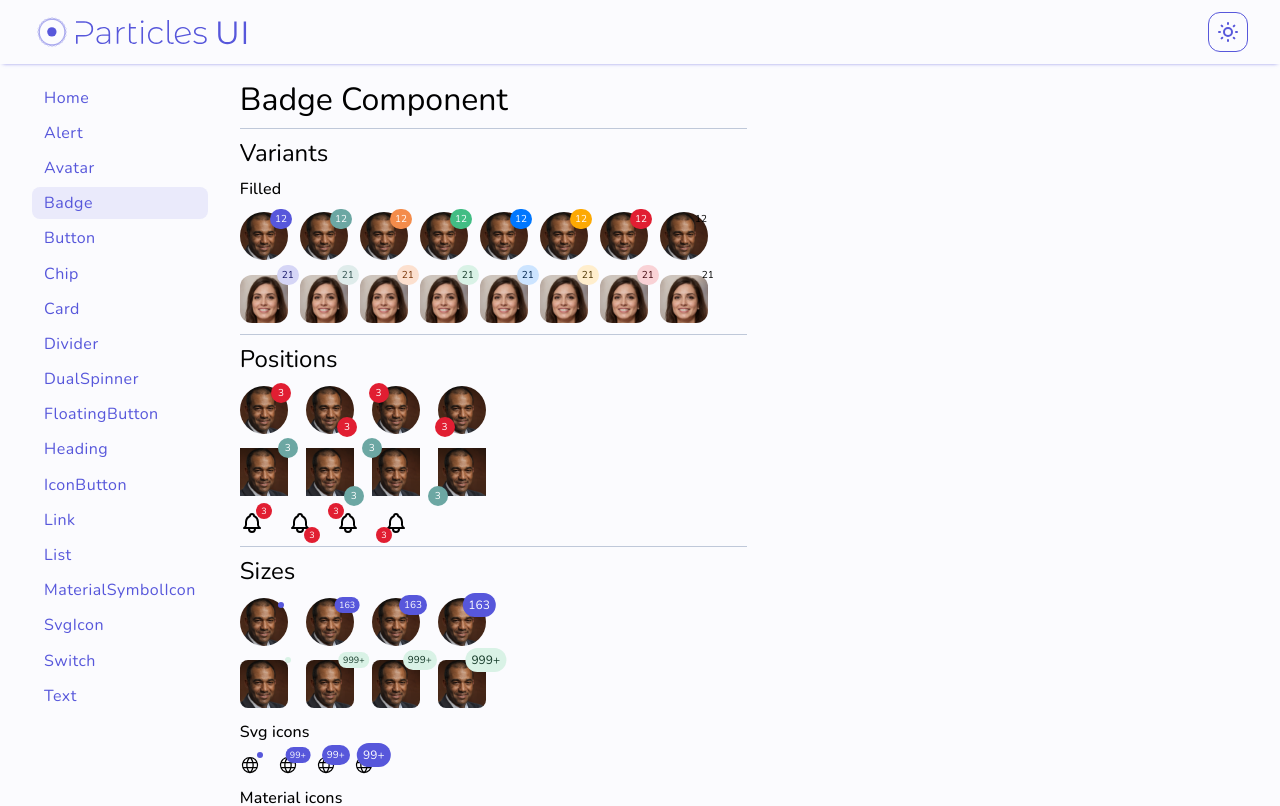
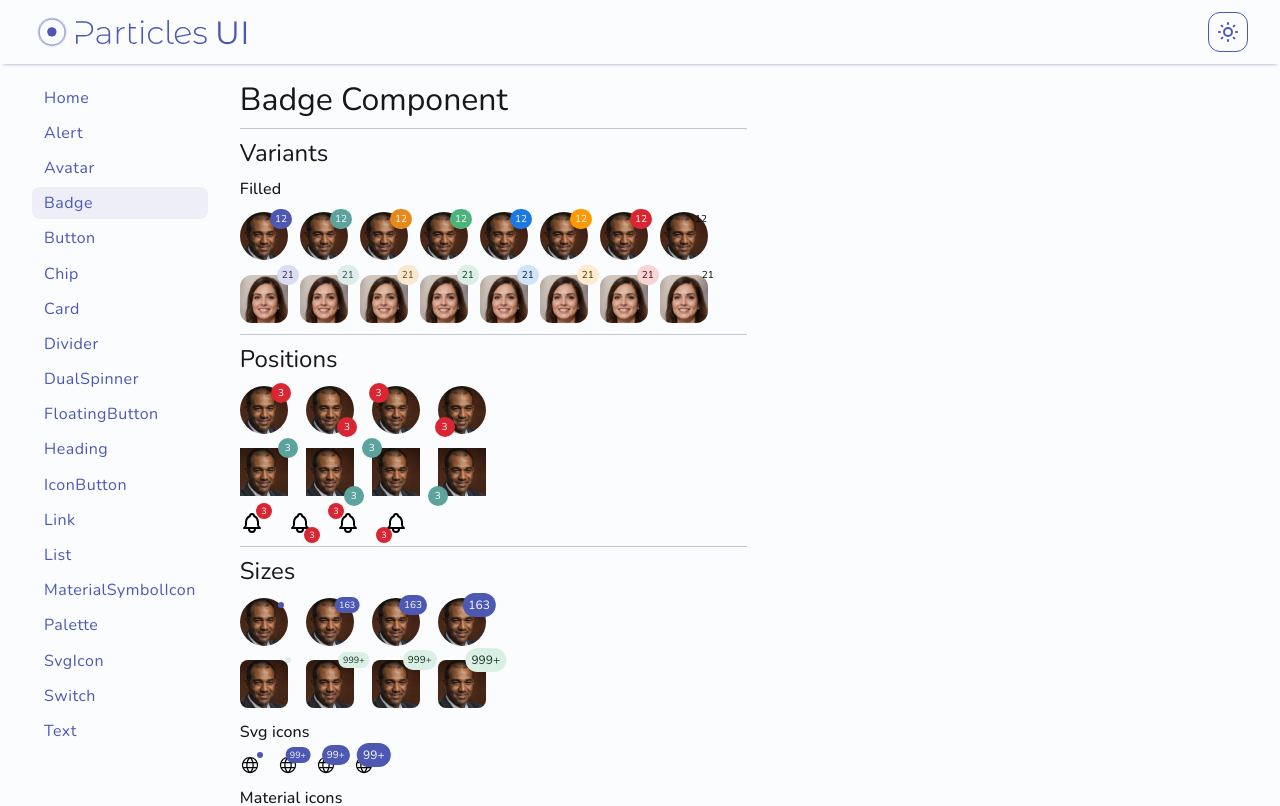
Before and after one commit to Linkerin/particles-ui, a Next.js app: page /docs/components/badge in a window 1280 px wide. Shown: the top 806 px of the page. Built offline with nearby package versions, Linux system fonts and the light colour scheme.

Commit message:
UPD: color pallete

```diff
--- a/app/_components/Heading/Heading.tsx
+++ b/app/_components/Heading/Heading.tsx
@@ -33,7 +33,7 @@ const Heading = forwardRef<HTMLHeadingElement, HeadingProps>(function Heading(
     className,
     style,
     as = 'h2',
-    color = 'inherit',
+    color = 'on-background',
     truncate = false,
     variant = as !== 'span' ? as : 'subtitle-md',
     ...props
--- a/app/_components/Text/Text.tsx
+++ b/app/_components/Text/Text.tsx
@@ -44,7 +44,7 @@ const Text = forwardRef<HTMLElement, TextProps>(function Text(
     className,
     style,
     as = 'p',
-    color = 'inherit',
+    color = 'on-background',
     size = 'md',
     truncate = false,
     variant = 'body',
--- a/app/interface/Nav/Nav.tsx
+++ b/app/interface/Nav/Nav.tsx
@@ -25,6 +25,7 @@ const components = [
   { name: 'Link', link: 'link' },
   { name: 'List', link: 'list' },
   { name: 'MaterialSymbolIcon', link: 'material-symbol-icon' },
+  { name: 'Palette', link: 'palette' },
   { name: 'SvgIcon', link: 'svg-icon' },
   { name: 'Switch', link: 'switch' },
   { name: 'Text', link: 'text' }
--- a/app/interface/Pages/ButtonDocsPage.tsx
+++ b/app/interface/Pages/ButtonDocsPage.tsx
@@ -472,7 +472,7 @@ function ButtonDocsPage() {
         </Button>
       </DemoContainer>
       <Heading as="h3" variant="subtitle-md">
-        Dense padding: 0.5625rem 1.714286em;
+        Dense
       </Heading>
       <DemoContainer>
         <Button size="xs" color="tertiary" dense>
--- /dev/null
+++ b/app/interface/Pages/PaletteDocsPage.module.scss
@@ -0,0 +1,108 @@
+@use '../../styles/particles-ui/variables' as var;
+
+.container {
+  display: flex;
+  flex-direction: column;
+  align-items: center;
+  flex-wrap: wrap;
+}
+
+.palette-container {
+  display: flex;
+  text-align: center;
+  gap: var(--pui-gap-sm);
+}
+
+.color {
+  display: flex;
+  align-items: center;
+  justify-content: center;
+  border-radius: var(--pui-radius-sm);
+  color: var(--pui-outline);
+  font-size: 0.8rem;
+  margin-bottom: 0.125rem;
+  height: 2.25rem;
+  width: 6rem;
+}
+
+@each $key, $value in var.$primary-palette {
+  .#{$key} {
+    background-color: $value;
+  }
+}
+@each $key, $value in var.$secondary-palette {
+  .#{$key} {
+    background-color: $value;
+  }
+}
+@each $key, $value in var.$tertiary-palette {
+  .#{$key} {
+    background-color: $value;
+  }
+}
+@each $key, $value in var.$neutral-palette {
+  .#{$key} {
+    background-color: $value;
+  }
+}
+@each $key, $value in var.$info-palette {
+  .#{$key} {
+    background-color: $value;
+  }
+}
+@each $key, $value in var.$success-palette {
+  .#{$key} {
+    background-color: $value;
+  }
+}
+@each $key, $value in var.$warning-palette {
+  .#{$key} {
+    background-color: $value;
+  }
+}
+@each $key, $value in var.$error-palette {
+  .#{$key} {
+    background-color: $value;
+  }
+}
+
+@each $key, $value in var.$primary-palette-dark {
+  .#{$key}-dark {
+    background-color: $value;
+  }
+}
+@each $key, $value in var.$secondary-palette-dark {
+  .#{$key}-dark {
+    background-color: $value;
+  }
+}
+@each $key, $value in var.$tertiary-palette-dark {
+  .#{$key}-dark {
+    background-color: $value;
+  }
+}
+@each $key, $value in var.$neutral-palette-dark {
+  .#{$key}-dark {
+    background-color: $value;
+  }
+}
+@each $key, $value in var.$info-palette-dark {
+  .#{$key}-dark {
+    background-color: $value;
+  }
+}
+@each $key, $value in var.$success-palette-dark {
+  .#{$key}-dark {
+    background-color: $value;
+  }
+}
+@each $key, $value in var.$warning-palette-dark {
+  .#{$key}-dark {
+    background-color: $value;
+  }
+}
+@each $key, $value in var.$error-palette-dark {
+  .#{$key}-dark {
+    background-color: $value;
+  }
+}
--- /dev/null
+++ b/app/interface/Pages/PaletteDocsPage.tsx
@@ -0,0 +1,72 @@
+import classNames from 'classnames';
+
+import Heading from '@/app/_components/Heading/Heading';
+
+import styles from './PaletteDocsPage.module.scss';
+import { PuiColorNames } from '@/app/_lib/types';
+
+const colors: Array<Exclude<PuiColorNames, 'uncolored'> | 'neutral'> = [
+  'primary',
+  'secondary',
+  'tertiary',
+  'neutral',
+  'info',
+  'success',
+  'warning',
+  'error'
+];
+
+const tones = [
+  0, 5, 10, 12, 15, 20, 25, 30, 35, 40, 50, 60, 70, 80, 90, 92, 95, 97, 99, 100
+];
+
+function PaletteDocsPage() {
+  return (
+    <section className={styles.container}>
+      <Heading as="h1" variant="h4">
+        Pallete
+      </Heading>
+      <Heading variant="h6">Light mode colors</Heading>
+      <section className={styles['palette-container']}>
+        {colors.map(color => (
+          <section key={color}>
+            {tones.map(tone => (
+              <div
+                key={`${color}-${tone}`}
+                className={classNames(styles.color, styles[`${color}-${tone}`])}
+              >
+                {tone}
+              </div>
+            ))}
+            <Heading as="h3" variant="subtitle-md">
+              {color}
+            </Heading>
+          </section>
+        ))}
+      </section>
+      <Heading variant="h6">Dark mode colors</Heading>
+      <section className={styles['palette-container']}>
+        {colors.map(color => (
+          <section key={color}>
+            {tones.map(tone => (
+              <div
+                key={`${color}-${tone}-dark`}
+                className={classNames(
+                  styles.color,
+                  styles[`${color}-${tone}-dark`]
+                )}
+              >
+                {tone}
+              </div>
+            ))}
+            <Heading as="h3" variant="subtitle-md">
+              {`${color}-dark`}
+            </Heading>
+          </section>
+        ))}
+      </section>
+    </section>
+  );
+}
+
+export default PaletteDocsPage;
--- a/app/styles/particles-ui/_colors.scss
+++ b/app/styles/particles-ui/_colors.scss
@@ -2,23 +2,23 @@
 
 @use 'functions' as func;
 
-$primary: #5757db !default;
-$primary-dark: $primary !default;
-$secondary: #6ca7a3 !default;
-$secondary-dark: $secondary !default;
-$tertiary: #f48c4b !default;
-$tertiary-dark: $tertiary !default;
+$primary: #5e68ba !default;
+$primary-dark: func.desaturate($primary) !default;
+$secondary: #69aba5 !default;
+$secondary-dark: func.desaturate($secondary) !default;
+$tertiary: #eca855 !default;
+$tertiary-dark: func.desaturate($tertiary) !default;
 
-$neutral: #1a202c !default;
-$neutral-dark: $neutral !default;
-$error: #e74b5b !default;
-$error-dark: $error !default;
-$success: #42bd84 !default;
-$success-dark: $success !default;
-$warning: #fdba35 !default;
-$warning-dark: $warning !default;
-$info: #3392ff !default;
-$info-dark: $info !default;
+$neutral: func.generate-neutral($primary) !default;
+$neutral-dark: func.desaturate($neutral) !default;
+$error: #e0525b !default;
+$error-dark: func.desaturate($error) !default;
+$success: #4db37e !default;
+$success-dark: func.desaturate($success) !default;
+$warning: #fdad35 !default;
+$warning-dark: func.desaturate($warning) !default;
+$info: #4994e9 !default;
+$info-dark: func.desaturate($info) !default;
 
 $primary-palette: func.generate-palette($primary, 'primary');
 $primary-palette-dark: func.generate-palette($primary-dark, 'primary');
@@ -42,31 +42,44 @@ $-color-scheme: (
   'light': (
     'black': #000000,
     'white': #ffffff,
-    'primary': $primary,
+    'primary-base': $primary,
+    'primary': map.get($primary-palette, 'primary-50'),
     'primary-darker': map.get($primary-palette, 'primary-40'),
     'primary-container': map.get($primary-palette, 'primary-90'),
     'primary-container-low': map.get($primary-palette, 'primary-95'),
     'on-primary':
-      func.on-color($primary, $primary-palette, 'primary-99', 'primary-20'),
+      func.on-color(
+        map.get($primary-palette, 'primary-50'),
+        $primary-palette,
+        'primary-99',
+        'primary-20'
+      ),
     'on-primary-container': map.get($primary-palette, 'primary-25'),
-    'secondary': $secondary,
+    'secondary-base': $secondary,
+    'secondary': map.get($secondary-palette, 'secondary-50'),
     'secondary-darker': map.get($secondary-palette, 'secondary-40'),
     'secondary-container': map.get($secondary-palette, 'secondary-90'),
     'secondary-container-low': map.get($secondary-palette, 'secondary-95'),
     'on-secondary':
       func.on-color(
-        $secondary,
+        map.get($secondary-palette, 'secondary-50'),
         $secondary-palette,
         'secondary-99',
         'secondary-20'
       ),
     'on-secondary-container': map.get($secondary-palette, 'secondary-25'),
-    'tertiary': $tertiary,
+    'tertiary-base': $tertiary,
+    'tertiary': map.get($tertiary-palette, 'tertiary-50'),
     'tertiary-darker': map.get($tertiary-palette, 'tertiary-40'),
     'tertiary-container': map.get($tertiary-palette, 'tertiary-90'),
     'tertiary-container-low': map.get($tertiary-palette, 'tertiary-95'),
     'on-tertiary':
-      func.on-color($tertiary, $tertiary-palette, 'tertiary-99', 'tertiary-20'),
+      func.on-color(
+        map.get($tertiary-palette, 'tertiary-50'),
+        $tertiary-palette,
+        'tertiary-99',
+        'tertiary-20'
+      ),
     'on-tertiary-container': map.get($tertiary-palette, 'tertiary-25'),
     'background': map.get($primary-palette, 'primary-99'),
     'background-container-lowest': map.get($neutral-palette, 'neutral-100'),
@@ -79,24 +92,28 @@ $-color-scheme: (
     'on-background-variant': map.get($neutral-palette, 'neutral-30'),
     'outline': map.get($neutral-palette, 'neutral-50'),
     'outline-variant': map.get($neutral-palette, 'neutral-80'),
+    'error-base': $error,
     'error': map.get($error-palette, 'error-50'),
     'error-darker': map.get($error-palette, 'error-40'),
     'error-container': map.get($error-palette, 'error-90'),
     'error-container-low': map.get($error-palette, 'error-95'),
     'on-error': map.get($error-palette, 'error-99'),
     'on-error-container': map.get($error-palette, 'error-15'),
+    'success-base': $success,
     'success': map.get($success-palette, 'success-50'),
     'success-darker': map.get($success-palette, 'success-40'),
     'success-container': map.get($success-palette, 'success-90'),
     'success-container-low': map.get($success-palette, 'success-95'),
     'on-success': map.get($success-palette, 'success-99'),
     'on-success-container': map.get($success-palette, 'success-15'),
+    'warning-base': $warning,
     'warning': map.get($warning-palette, 'warning-50'),
     'warning-darker': map.get($warning-palette, 'warning-40'),
     'warning-container': map.get($warning-palette, 'warning-90'),
     'warning-container-low': map.get($warning-palette, 'warning-95'),
     'on-warning': map.get($warning-palette, 'warning-99'),
     'on-warning-container': map.get($warning-palette, 'warning-15'),
+    'info-base': $info,
     'info': map.get($info-palette, 'info-50'),
     'info-darker': map.get($info-palette, 'info-40'),
     'info-container': map.get($info-palette, 'info-90'),
@@ -107,24 +124,27 @@ $-color-scheme: (
   'dark': (
     'black': #000000,
     'white': #ffffff,
-    'primary': map.get($primary-palette-dark, 'primary-80'),
-    'primary-darker': map.get($primary-palette-dark, 'primary-70'),
-    'primary-container': map.get($primary-palette-dark, 'primary-30'),
-    'primary-container-low': map.get($primary-palette-dark, 'primary-20'),
-    'on-primary': map.get($primary-palette-dark, 'primary-20'),
-    'on-primary-container': map.get($primary-palette-dark, 'primary-80'),
-    'secondary': map.get($secondary-palette-dark, 'secondary-80'),
-    'secondary-darker': map.get($secondary-palette-dark, 'secondary-70'),
-    'secondary-container': map.get($secondary-palette-dark, 'secondary-30'),
-    'secondary-container-low': map.get($secondary-palette-dark, 'secondary-20'),
-    'on-secondary': map.get($secondary-palette-dark, 'secondary-20'),
-    'on-secondary-container': map.get($secondary-palette-dark, 'secondary-80'),
-    'tertiary': map.get($tertiary-palette-dark, 'tertiary-80'),
-    'tertiary-darker': map.get($tertiary-palette-dark, 'tertiary-70'),
-    'tertiary-container': map.get($tertiary-palette-dark, 'tertiary-30'),
-    'tertiary-container-low': map.get($tertiary-palette-dark, 'tertiary-20'),
-    'on-tertiary': map.get($tertiary-palette-dark, 'tertiary-20'),
-    'on-tertiary-container': map.get($tertiary-palette-dark, 'tertiary-80'),
+    'primary-base': $primary-dark,
+    'primary': map.get($primary-palette-dark, 'primary-70'),
+    'primary-darker': map.get($primary-palette-dark, 'primary-60'),
+    'primary-container': map.get($primary-palette-dark, 'primary-35'),
+    'primary-container-low': map.get($primary-palette-dark, 'primary-25'),
+    'on-primary': map.get($primary-palette-dark, 'primary-15'),
+    'on-primary-container': map.get($primary-palette-dark, 'primary-90'),
+    'secondary-base': $secondary-dark,
+    'secondary': map.get($secondary-palette-dark, 'secondary-70'),
+    'secondary-darker': map.get($secondary-palette-dark, 'secondary-60'),
+    'secondary-container': map.get($secondary-palette-dark, 'secondary-35'),
+    'secondary-container-low': map.get($secondary-palette-dark, 'secondary-25'),
+    'on-secondary': map.get($secondary-palette-dark, 'secondary-15'),
+    'on-secondary-container': map.get($secondary-palette-dark, 'secondary-90'),
+    'tertiary-base': $tertiary-dark,
+    'tertiary': map.get($tertiary-palette-dark, 'tertiary-70'),
+    'tertiary-darker': map.get($tertiary-palette-dark, 'tertiary-60'),
+    'tertiary-container': map.get($tertiary-palette-dark, 'tertiary-35'),
+    'tertiary-container-low': map.get($tertiary-palette-dark, 'tertiary-25'),
+    'on-tertiary': map.get($tertiary-palette-dark, 'tertiary-15'),
+    'on-tertiary-container': map.get($tertiary-palette-dark, 'tertiary-90'),
     'background': map.get($primary-palette-dark, 'primary-5'),
     'background-container-lowest': map.get($neutral-palette-dark, 'neutral-5'),
     'background-container-low': map.get($neutral-palette-dark, 'neutral-10'),
@@ -132,28 +152,32 @@ $-color-scheme: (
     'background-container-high': map.get($neutral-palette-dark, 'neutral-15'),
     'background-container-highest': map.get($neutral-palette-dark, 'neutral-20'),
     'background-variant': map.get($neutral-palette-dark, 'neutral-30'),
-    'on-background': map.get($neutral-palette-dark, 'neutral-92'),
+    'on-background': map.get($neutral-palette-dark, 'neutral-90'),
     'on-background-variant': map.get($neutral-palette-dark, 'neutral-80'),
     'outline': map.get($neutral-palette-dark, 'neutral-60'),
     'outline-variant': map.get($neutral-palette-dark, 'neutral-30'),
+    'error-base': $error-dark,
     'error': map.get($error-palette-dark, 'error-60'),
     'error-darker': map.get($error-palette-dark, 'error-50'),
     'error-container': map.get($error-palette-dark, 'error-35'),
     'error-container-low': map.get($error-palette-dark, 'error-25'),
     'on-error': map.get($error-palette-dark, 'error-10'),
     'on-error-container': map.get($error-palette-dark, 'error-90'),
+    'success-base': $success-dark,
     'success': map.get($success-palette-dark, 'success-60'),
     'success-darker': map.get($success-palette-dark, 'success-50'),
     'success-container': map.get($success-palette-dark, 'success-35'),
     'success-container-low': map.get($success-palette-dark, 'success-25'),
     'on-success': map.get($success-palette-dark, 'success-10'),
     'on-success-container': map.get($success-palette-dark, 'success-90'),
+    'warning-base': $warning-dark,
     'warning': map.get($warning-palette-dark, 'warning-60'),
     'warning-darker': map.get($warning-palette-dark, 'warning-50'),
     'warning-container': map.get($warning-palette-dark, 'warning-35'),
     'warning-container-low': map.get($warning-palette-dark, 'warning-25'),
     'on-warning': map.get($warning-palette-dark, 'warning-10'),
     'on-warning-container': map.get($warning-palette-dark, 'warning-90'),
+    'info-base': $info-dark,
     'info': map.get($info-palette-dark, 'info-60'),
     'info-darker': map.get($info-palette-dark, 'info-60'),
     'info-container': map.get($info-palette-dark, 'info-35'),
--- a/app/styles/particles-ui/_functions.scss
+++ b/app/styles/particles-ui/_functions.scss
@@ -38,7 +38,7 @@
 ///   //   'primary-5': #0b0811,
 ///   //   ...
 ///   //   'primary-99': #fcfcfd,
-///   //   'primary-1900':#ffffff
+///   //   'primary-100':#ffffff
 ///   // )
 ///
 @function generate-palette($color, $name) {
@@ -78,11 +78,37 @@
     $palette: map.set(
       $palette,
       '#{$name}-#{$value}',
-      color.change($color, $lightness: $value)
+      color.change($color, $lightness: $value * 1%)
     );
   }
 
   @return $palette;
+}
+
+/// Adjusts the saturation level.
+/// By default, desaturates by 10% for dark palette
+/// @param {color} $color Color value
+///
+/// @param {number} $saturation [-10%] Saturation value
+///
+@function desaturate($color, $saturation: -10%) {
+  @if (meta.type-of($color) != 'color') {
+    @error "#{$color} is not a color value";
+  }
+
+  @return color.adjust($color, $saturation: $saturation);
+}
+
+/// Generates neutral color from the given
+/// by setting saturation equal to 14%
+/// @param {color} $color Color value
+///
+@function generate-neutral($color) {
+  @if (meta.type-of($color) != 'color') {
+    @error "#{$color} is not a color value";
+  }
+
+  @return color.change($color, $saturation: 14%);
 }
 
 /// Checks background color intensity
```
Also changed, not shown: app/docs/components/palette/page.tsx (added, +7 -0 lines).
